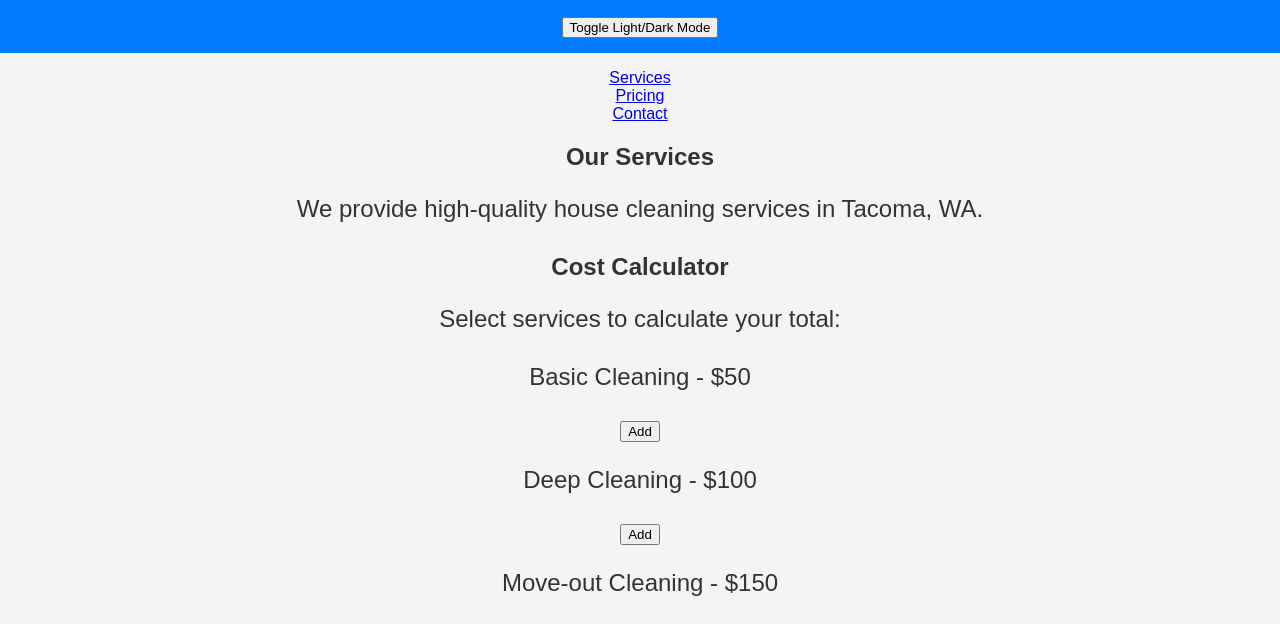
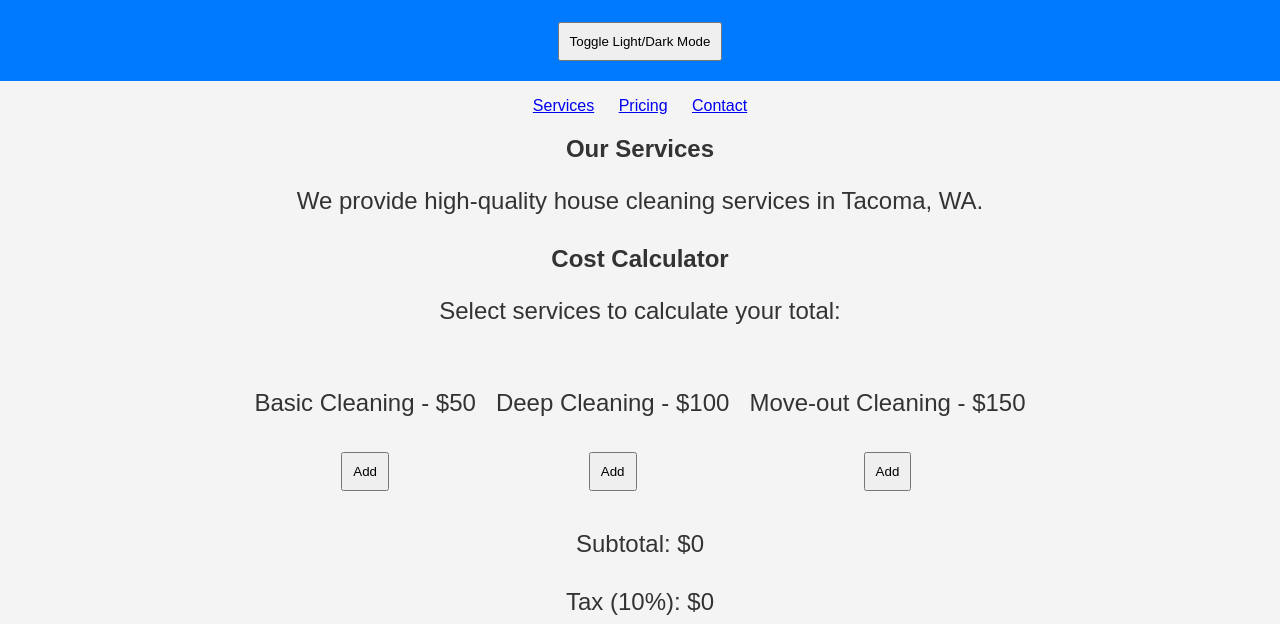
Before and after one commit to acedenop/Rain-and-Shine-Cleaning-Services, a plain HTML site: page index.html in a window 1280 px wide. Shown: the part 905-1529 px from the top of the page. Drawn offline with Linux system fonts and the light colour scheme.

Commit message:
more css

```diff
--- a/styles.css
+++ b/styles.css
@@ -64,3 +64,28 @@ nav ul {
     list-style: none;
     padding: 0;
 }
+
+nav ul li {
+    display: inline;
+    margin: 0 10px;
+}
+
+button {
+    cursor: pointer;
+    padding: 10px;
+    margin: 5px;
+}
+
+.services-list {
+    display: flex;
+    justify-content: center;
+}
+
+.service {
+    margin: 10px;
+}
+
+.error {
+    color: red;
+    font-size: 12px;
+}
```
